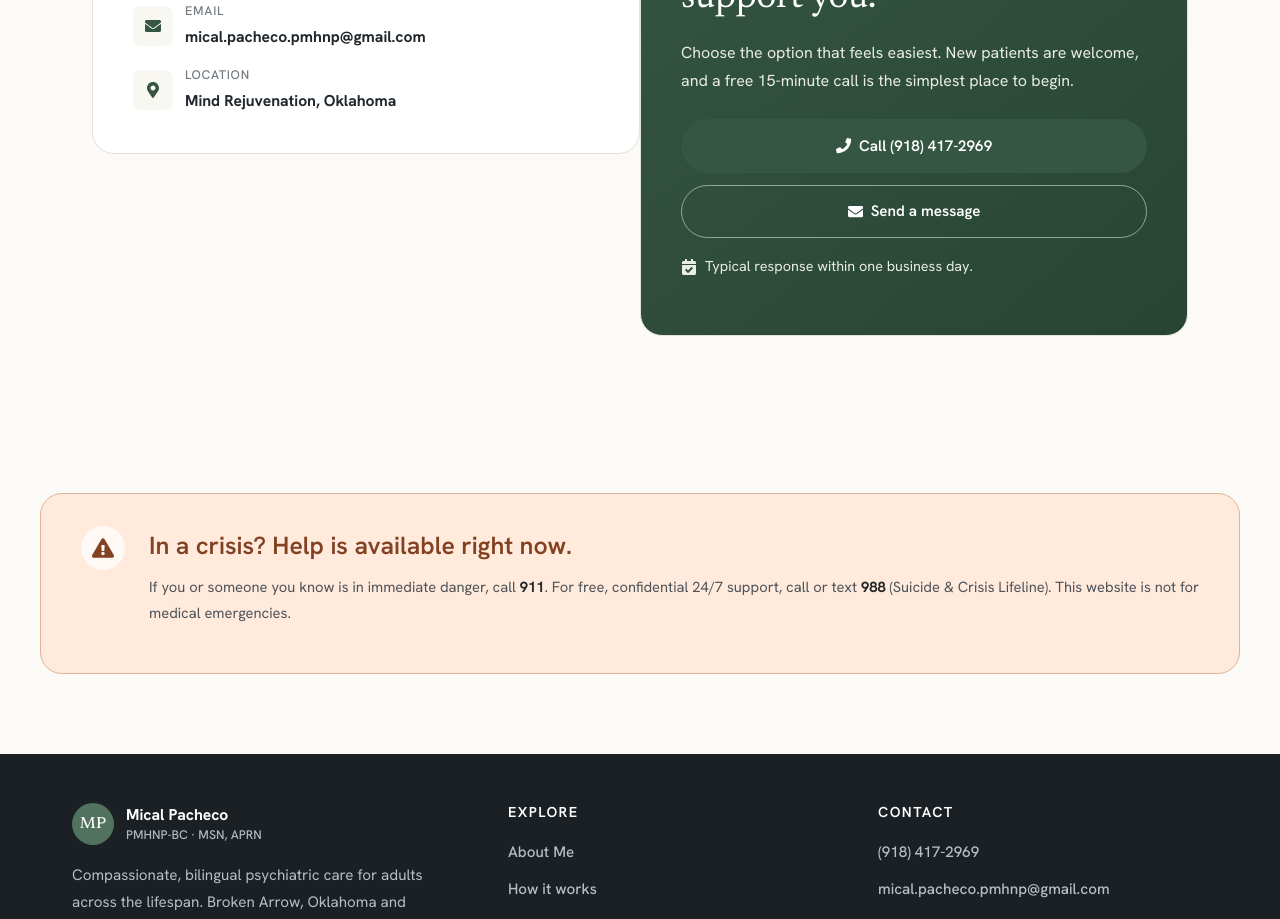
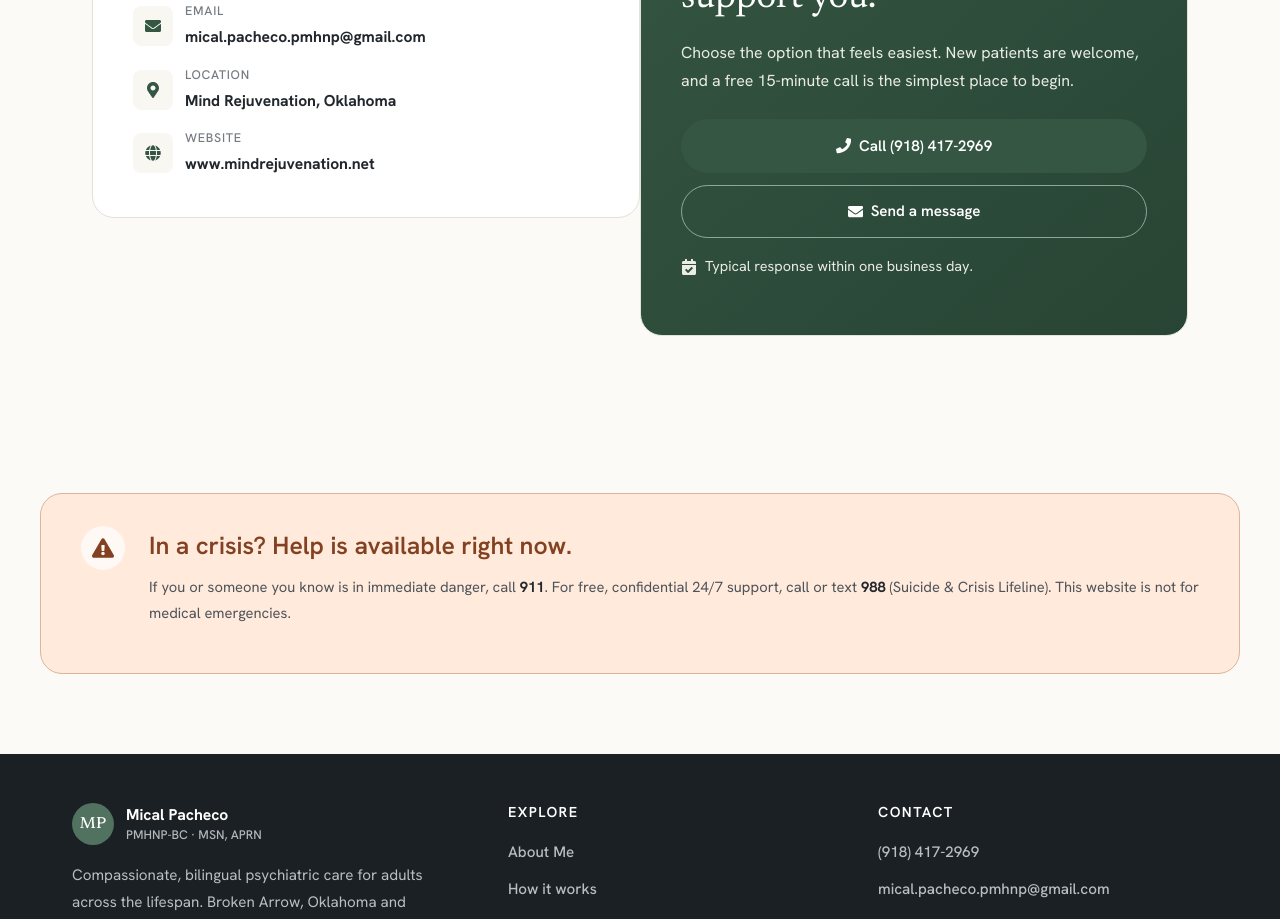
Before and after one commit to wilbertopachecob/nurse_practitioner-landing-page, a React (Vite) app: page / in a window 1280 px wide. Shown: the part 4880-5799 px from the top of the page. Built offline with nearby package versions, Linux system fonts and the light colour scheme.

Commit message:
feat: add website link to contact section
- Introduce a new link in the contact section for the website, enhancing user access to online resources.
- Include a globe icon for visual representation and improve localization for the new link.

```diff
--- a/src/components/Contact.tsx
+++ b/src/components/Contact.tsx
@@ -1,5 +1,5 @@
 import { useTranslation } from 'react-i18next';
-import { FaPhone, FaEnvelope, FaMapMarkerAlt, FaCalendarCheck } from 'react-icons/fa';
+import { FaPhone, FaEnvelope, FaMapMarkerAlt, FaGlobe, FaCalendarCheck } from 'react-icons/fa';
 import { CONTACT, MAPS, SECTIONS } from '@/constants';
 
 const Contact: React.FC = () => {
@@ -48,6 +48,20 @@ const Contact: React.FC = () => {
                 </span>
               </a>
             </li>
+            <li>
+              <a
+                href={CONTACT.website.url}
+                target="_blank"
+                rel="noopener noreferrer"
+                aria-label={`${t('aria.visit')} ${CONTACT.website.display}`}
+              >
+                <span className="ico" aria-hidden="true"><FaGlobe /></span>
+                <span>
+                  <small>{t('contact.website')}</small>
+                  <b>{CONTACT.website.display}</b>
+                </span>
+              </a>
+            </li>
           </ul>
         </div>
         <div className="book-card">
```
